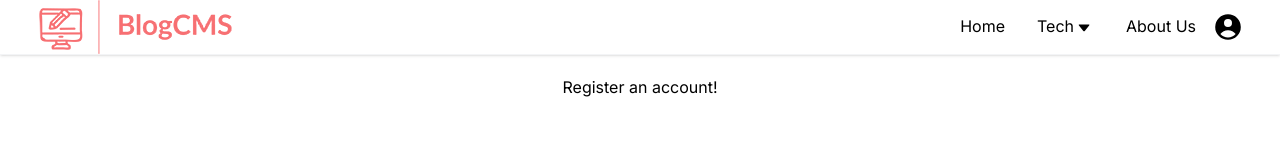
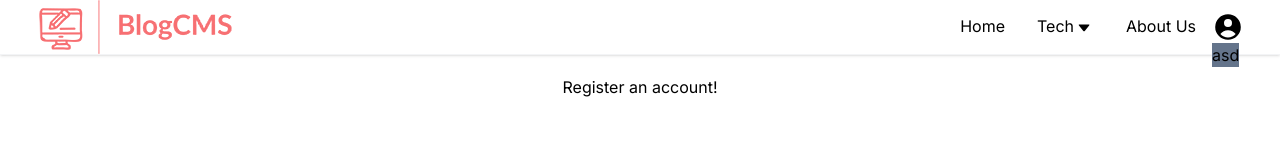
Before and after one commit to iamashay/BlogCMS, a Next.js app: page /register in a window 1280 px wide. Shown: the top 160 px of the page. Built offline with nearby package versions, Linux system fonts and the light colour scheme.

Commit message:
Add user icon on header

```diff
--- a/src/components/Header.jsx
+++ b/src/components/Header.jsx
@@ -38,7 +38,7 @@ export default function Header() {
                 />
             </Link>
             <Menu headerData={headerData}></Menu>
-            <UserBox  />
+            <UserBox className="self-center cursor-pointer" />
         </header>
     )
 }
--- a/src/components/UserBox.jsx
+++ b/src/components/UserBox.jsx
@@ -1,10 +1,14 @@
+'use client'
+import { useState } from "react"
 import { UserIcon } from "./SVG"
-import Image
- from "next/image"
-export default function UserBox() {
+import Image from "next/image"
+export default function UserBox({className}) {
     return (
-        <span className="self-center">
+        <span className={`${className} relative`}>
             <UserIcon title="User"  />
+            <div className="absolute bg-slate-500">
+                asd
+            </div>
         </span>
     )
 }
```
